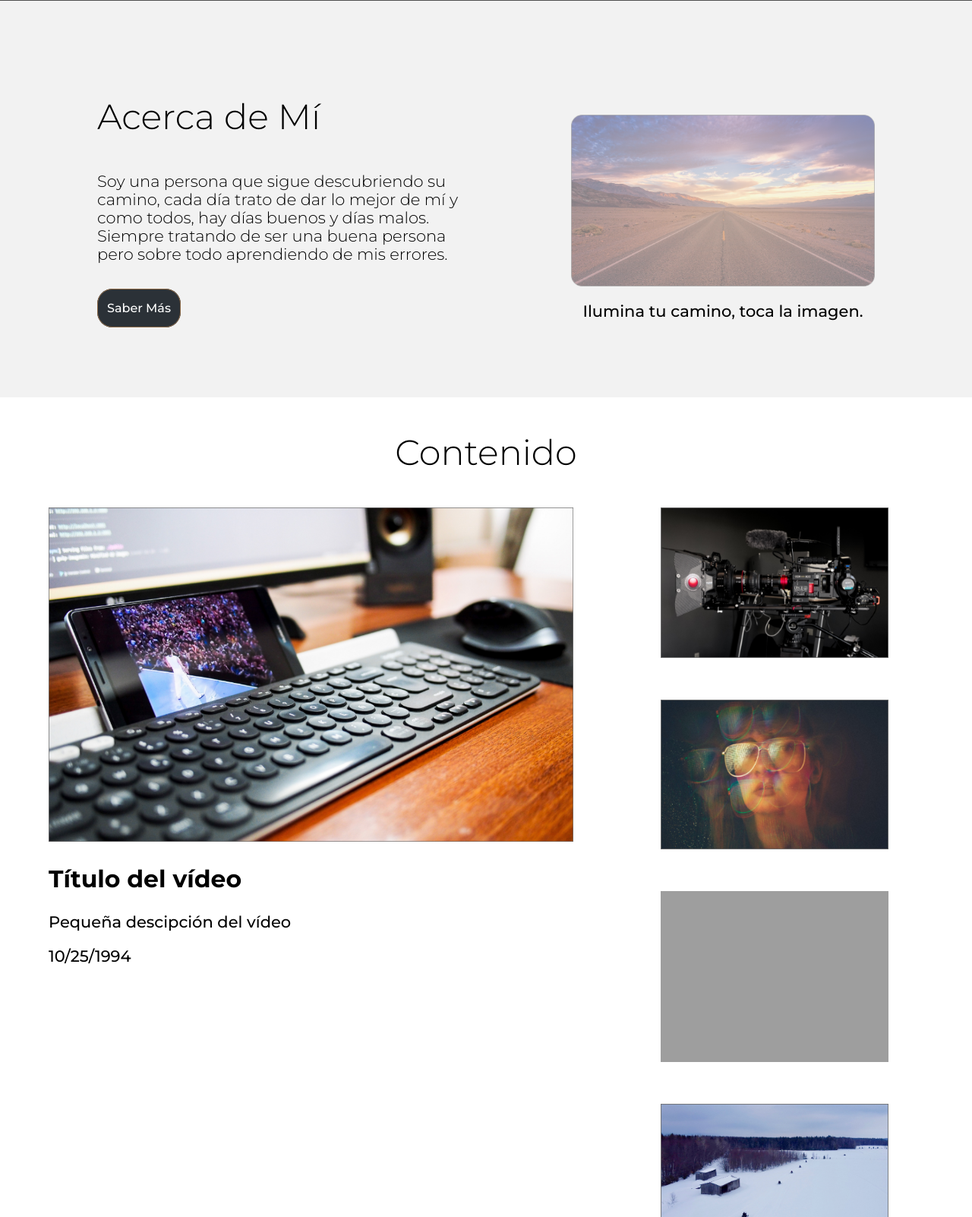
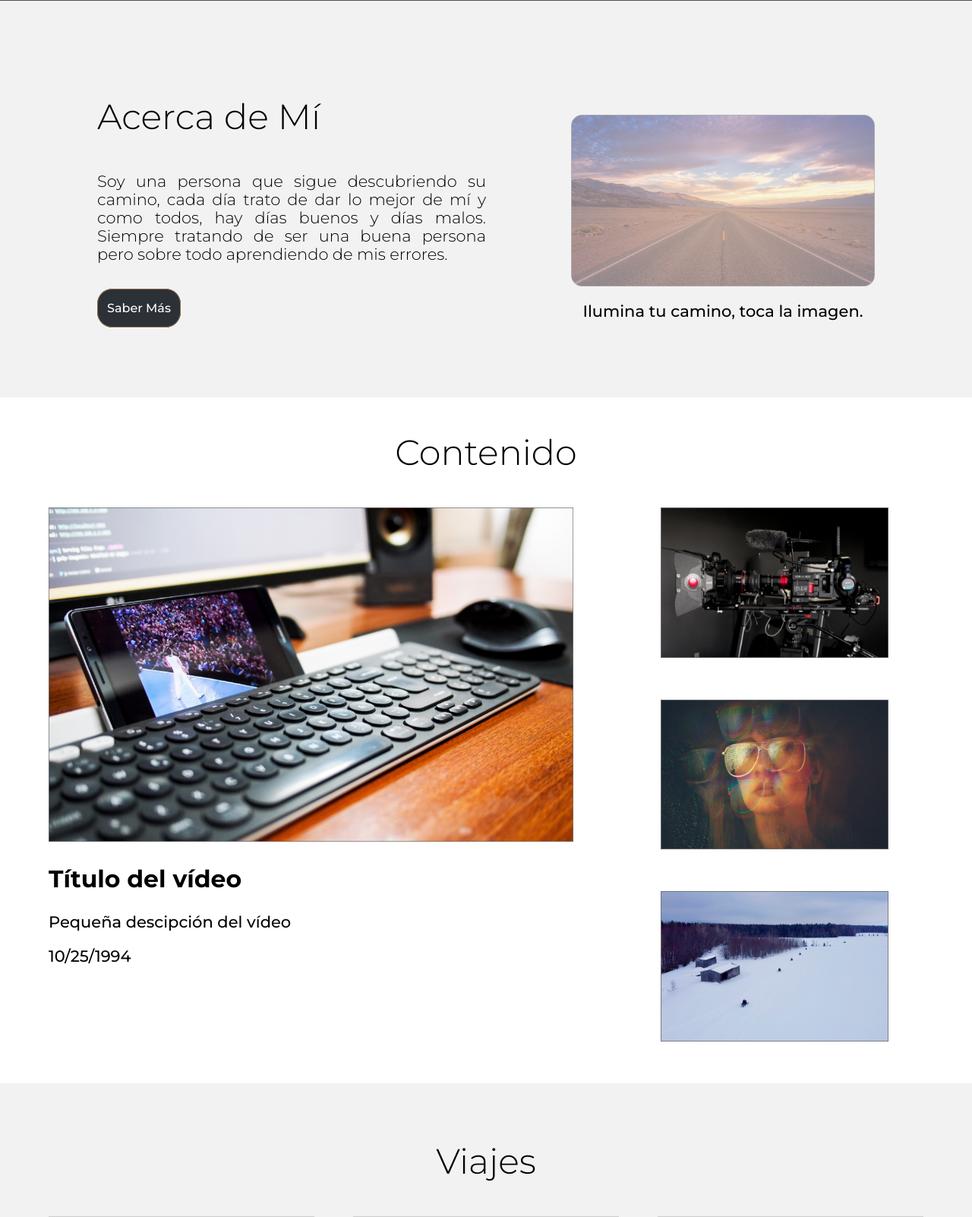
Before and after one commit to CristianMtz28/Curso-Frontend, a PHP site: page / in a window 1280 px wide. Shown: the part 954-2556 px from the top of the page at 76% size. Run offline with PHP 8.4, Linux system fonts and the light colour scheme; grey boxes are pictures that could not be loaded.

Commit message:
Repaso CSS

```diff
--- a/Prácticas/03-portafolio/css/styles.css
+++ b/Prácticas/03-portafolio/css/styles.css
@@ -271,6 +271,7 @@ header .redes-sociales .whatsapp:hover {
     font-weight: 300;
     align-self: center;
     margin-bottom: 45px;
+    text-align: justify;
 }
 
 .main-acerca-de-mi .container .acerca-de-mi-img img{
@@ -385,6 +386,7 @@ header .redes-sociales .whatsapp:hover {
     padding: 0 5%;
     font-weight: 300;
     font-size: 0.8em;
+    text-align: justify;
 }
 
 .main-viajes .container .viajes .texto-viaje  {
--- a/Prácticas/03-portafolio/index.html
+++ b/Prácticas/03-portafolio/index.html
@@ -83,7 +83,6 @@
                 <div class="resto-videos">
                     <img src="img/video2.png" alt="">
                     <img src="img/video3.png" alt="">
-                    <img src="img/video4.png" alt="">
                     <img src="img/video5.png" alt="">
                 </div>
             </div>
@@ -178,7 +177,7 @@
             <h3 class="titulos-secciones">¡Mándame un mensaje!</h3>
             <p>Haz una propuesta, dime que necesitas o simplemente di ¡Hola!</p>
             <form action="" class="formulario">
-                <input class="form-name" type="text" placeholder="Placeholder/Nombre" name="nombre" required>
+                <input class="form-name" type="text" placeholder="Nombre" name="nombre" required>
                 <input class="form-email" type="email" name="correo" placeholder="Correo" required>
                 <textarea class="form-message" name="mensaje" id="" cols="30" rows="10" placeholder="Mensaje"></textarea>
                 <input class="boton-negro" type="submit" class="boton-negro" value="Enviar">
```
